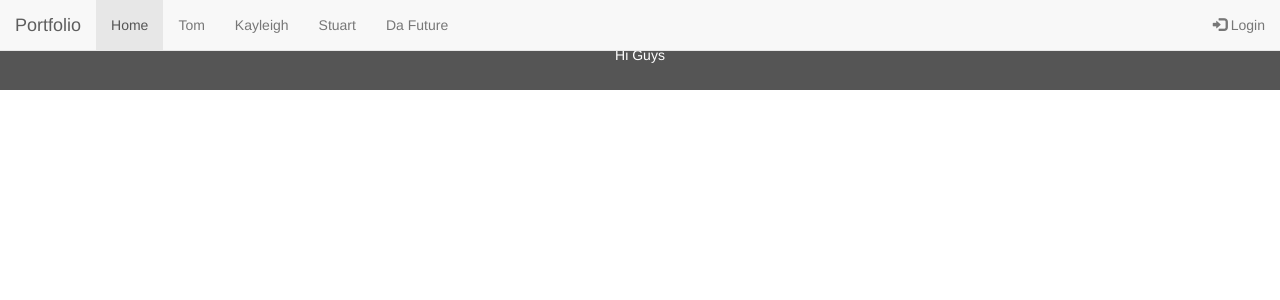
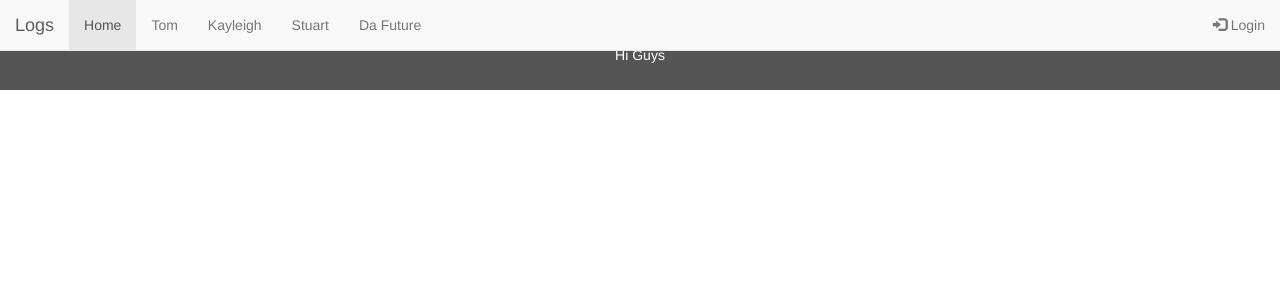
Before and after one commit to treilly94/work_diary, a Django app: page / in a window 1280 px wide. Shown: the top 300 px of the page. Run offline with Django 3.2, Linux system fonts and the light colour scheme; data that the repository does not hold is empty; some libraries are stand-ins or nearby versions.

Commit message:
changing the main title from portfolio to log

```diff
--- a/log/templates/log/index.html
+++ b/log/templates/log/index.html
@@ -20,7 +20,7 @@
 					<span class="icon-bar"></span>
 					<span class="icon-bar"></span>
 				  </button>
-				  <a class="navbar-brand" href="#">Portfolio</a>
+				  <a class="navbar-brand" href="#">Logs</a>
 				</div>
 				<div class="collapse navbar-collapse" id="myNavbar">
 				  <ul class="nav navbar-nav">
--- a/log/templates/log/tom.html
+++ b/log/templates/log/tom.html
@@ -19,7 +19,7 @@
 					<span class="icon-bar"></span>
 					<span class="icon-bar"></span>
 				  </button>
-				  <a class="navbar-brand" href="#">Portfolio</a>
+				  <a class="navbar-brand" href="#">Logs</a>
 				</div>
 				<div class="collapse navbar-collapse" id="myNavbar">
 				  <ul class="nav navbar-nav">
```
